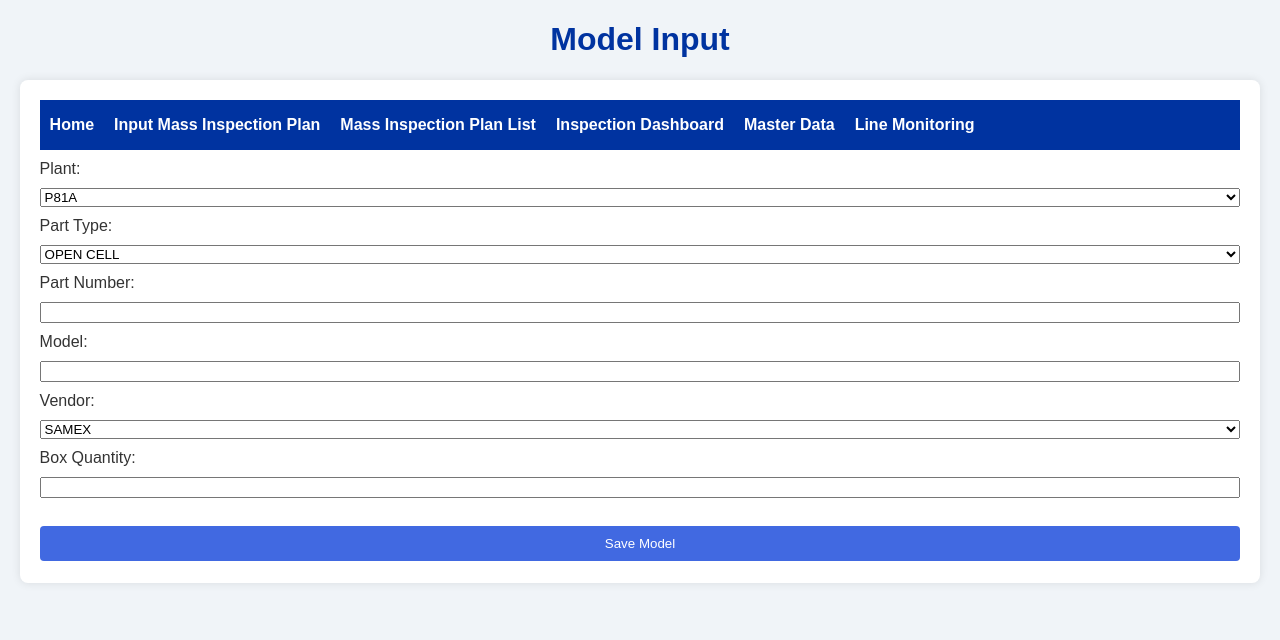
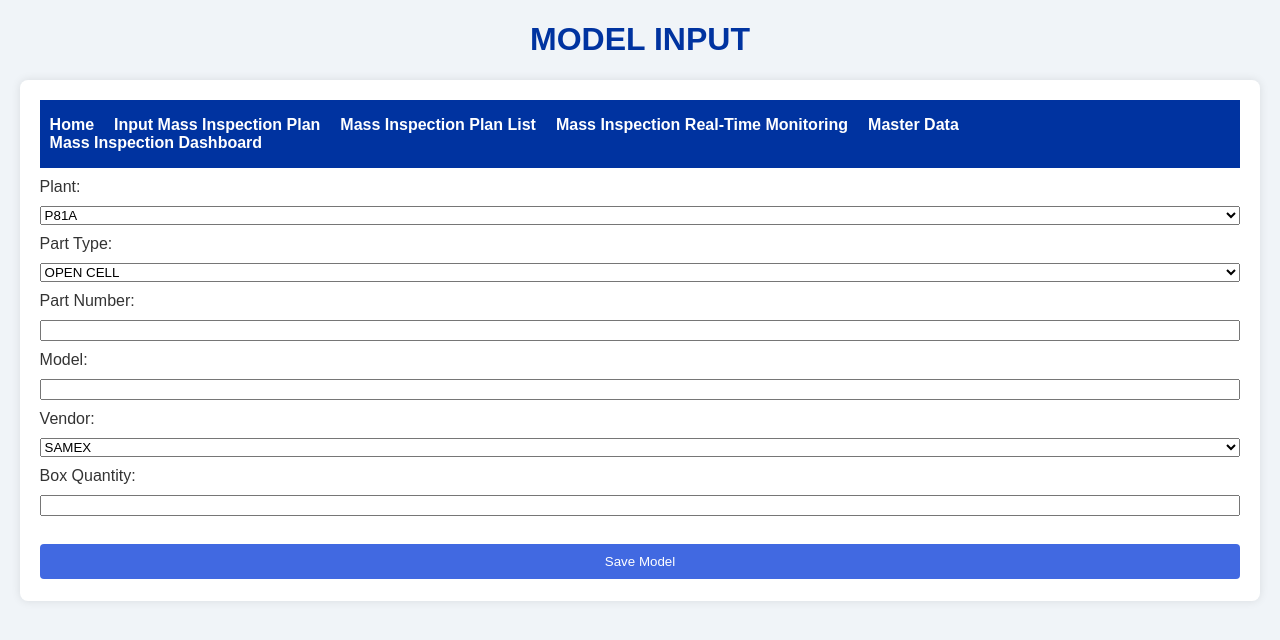
Before and after one commit to JuniorFreitas16/mips-final, a website: page model-input.html in a window 1280 px wide. Drawn offline with Linux system fonts and the light colour scheme.

Commit message:
Atualizar o model-input.html

```diff
--- a/model-input.html
+++ b/model-input.html
@@ -3,22 +3,20 @@
 <head>
     <meta charset="UTF-8">
     <meta name="viewport" content="width=device-width, initial-scale=1.0">
-    <title>Model Input</title>
+    <title>MODEL INPUT</title>
     <link rel="stylesheet" href="input.css">
 </head>
 <body>
-    <h1>Model Input</h1>
+    <h1>MODEL INPUT</h1>
     <div class="container">
         <nav>
           <ul>
             <li><a href="index.html">Home</a></li>
             <li><a href="mass-inspection-plan.html">Input Mass Inspection Plan</a></li>
             <li><a href="mass-inspection-plan-list.html">Mass Inspection Plan List</a></li>
-            <!--<li><a href="mass-inspection.html">Mass Inspection</a></li>-->
-            <li><a href="inspection-dashboard.html">Inspection Dashboard</a></li>
+            <li><a href="specific-monitoring.html">Mass Inspection Real-Time Monitoring</a></li>
             <li><a href="master-data-page.html">Master Data</a></li>
-            <!--<li><a href="monitoring.html">Monitoring</a></li>-->
-            <li><a class="five" href="specific-monitoring.html">Line Monitoring</a></li>
+            <li><a href="inspection-dashboard.html">Mass Inspection Dashboard</a></li>
           </ul>
         </nav>
     <form id="model-form">
```
